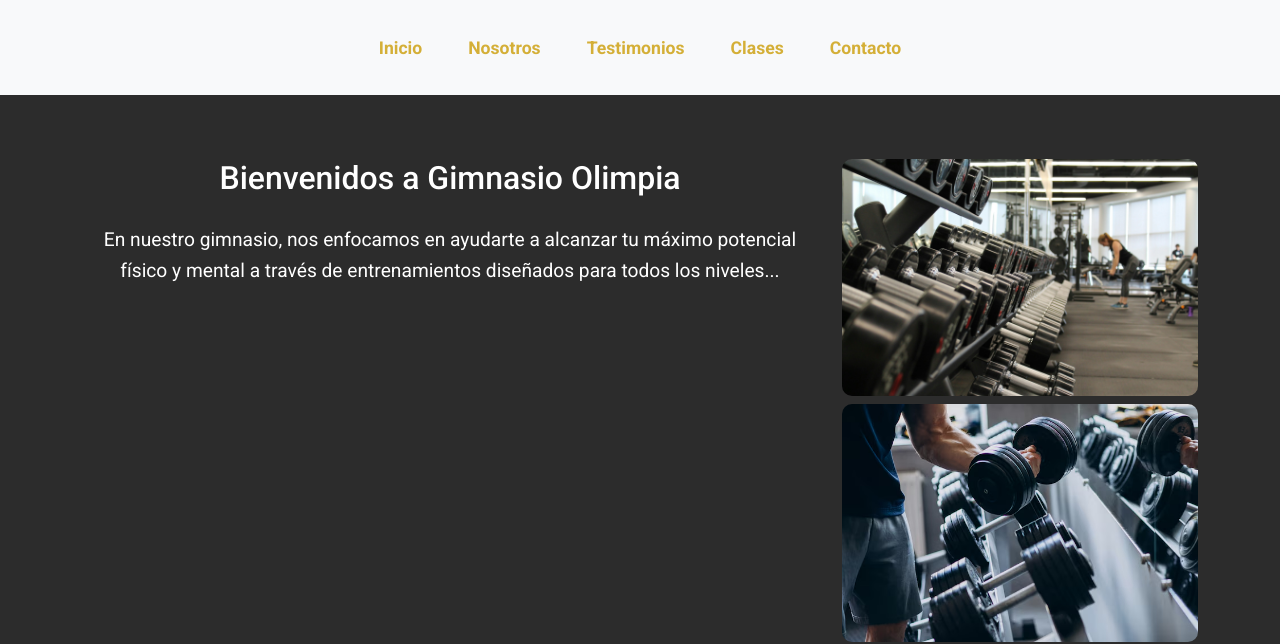
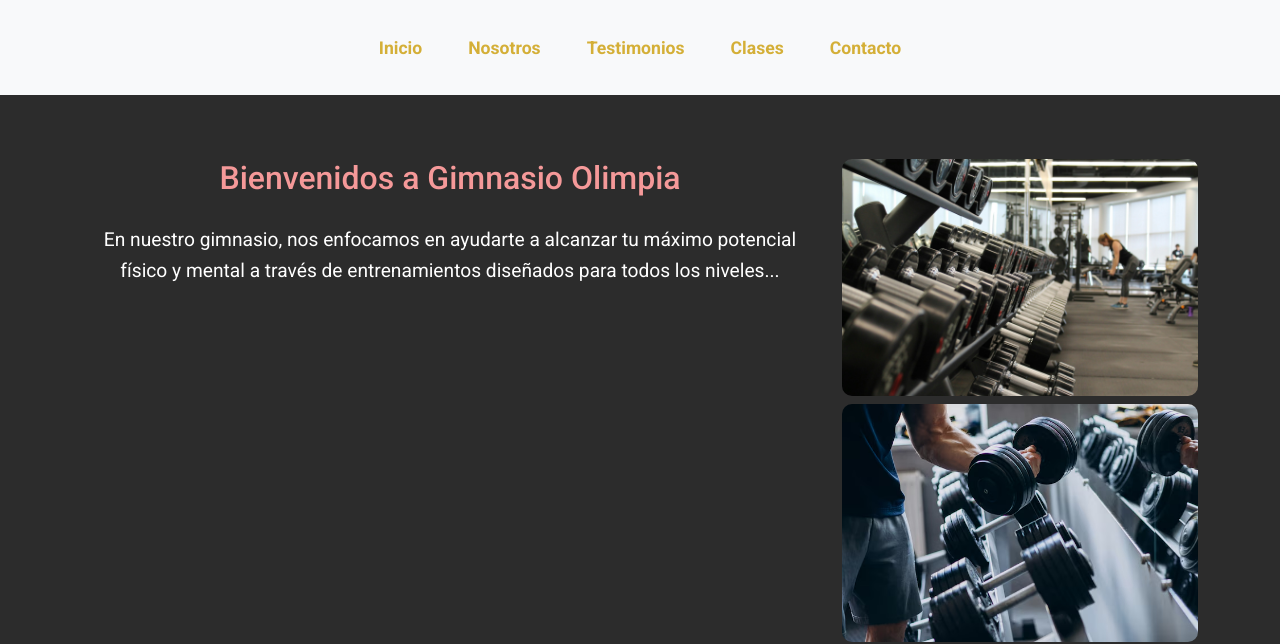
Before and after one commit to Alex25-10/Preentrega2-alex-velez, a plain HTML site: page index.html in a window 1280 px wide. Shown: the part 190-834 px from the top of the page. Drawn offline with nearby package versions, Linux system fonts and the light colour scheme.

Commit message:
Primer commit: subiendo mi trabajo a GitHub

```diff
--- a/estilo.css
+++ b/estilo.css
@@ -9,7 +9,7 @@
 body {
     font-family: 'Roboto', sans-serif;
     background-color: #2C2C2C;
-    color: #FFFFFF;
+    color: hsl(0, 82%, 78%);
 }
 
 /* Estilos para el header */
```
